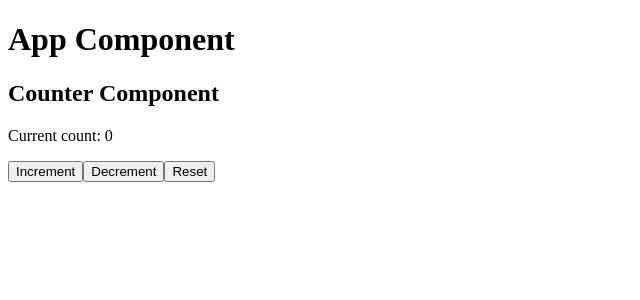
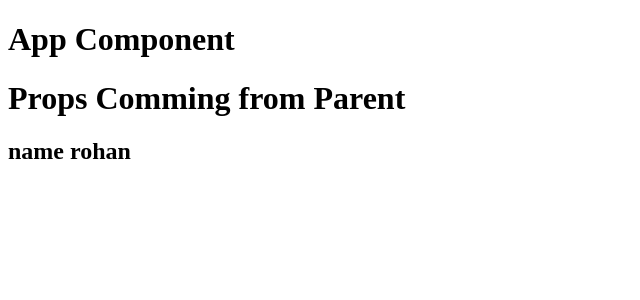
Before and after one commit to PratikSomwanshi/Angular_Start, an Angular app: page / in a window 1280 px wide. Shown: the top 300 px of the page, without its empty margins (0-640 px from the left). Built offline with nearby package versions, Linux system fonts and the light colour scheme.

Commit message:
done with basic props sending

```diff
--- a/src/app/app.component.html
+++ b/src/app/app.component.html
@@ -1,4 +1,5 @@
 <div>
   <h1>App Component</h1>
-  <app-counter></app-counter>
+  <!-- <app-counter></app-counter> -->
+  <app-props name="rohan"></app-props>
 </div>
--- a/src/app/app.module.ts
+++ b/src/app/app.module.ts
@@ -4,11 +4,13 @@ import { BrowserModule } from '@angular/platform-browser';
 import { AppRoutingModule } from './app-routing.module';
 import { AppComponent } from './app.component';
 import { CounterComponent } from './counter/counter.component';
+import { PropsComponent } from './props/props.component';
 
 @NgModule({
   declarations: [
     AppComponent,
-    CounterComponent
+    CounterComponent,
+    PropsComponent
   ],
   imports: [
     BrowserModule,
--- /dev/null
+++ b/src/app/props/props.component.html
@@ -0,0 +1,4 @@
+<div>
+    <h1>Props Comming from Parent</h1>
+    <h2>name {{name}}</h2>
+</div>
```
Also changed, not shown: src/app/props/props.component.ts (added, +10 -0 lines), src/app/props/props.component.scss (added), 1 other file (tests, documents, lock files or other folders).
